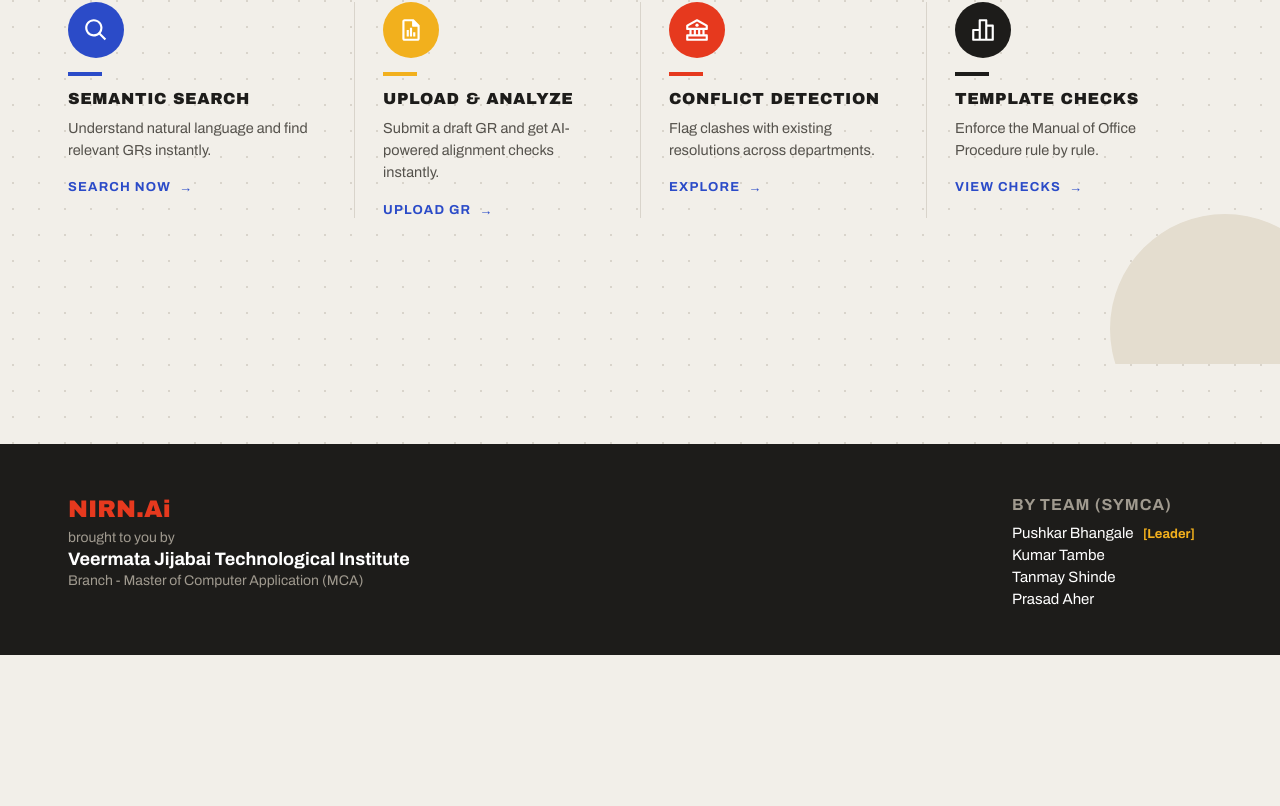
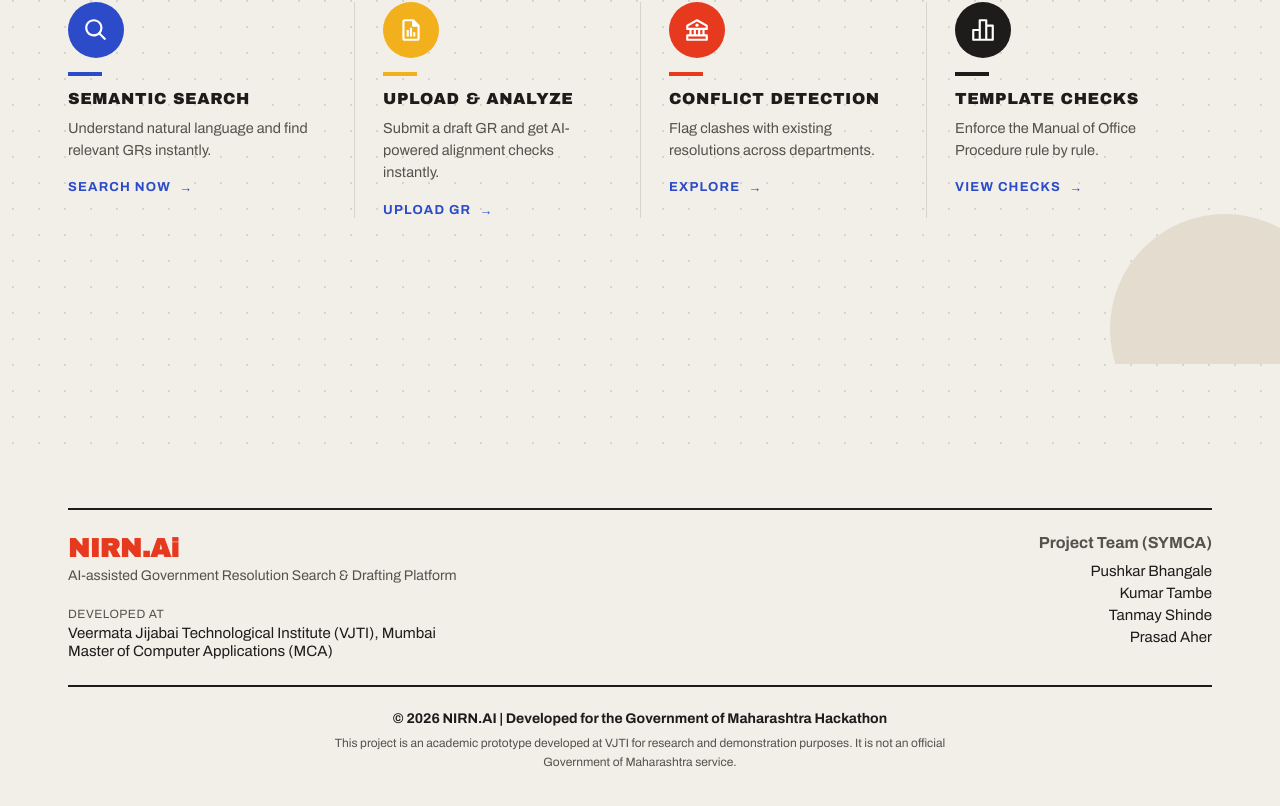
Before and after one commit to Pushkarbhangale15/NIRN.Ai, a React (Vite) app in the folder frontend/: page / in a window 1280 px wide. Shown: the part 714-1520 px from the top of the page. Before the commit the page ends 1369 px from the top, so only its background shows below. Built offline with nearby package versions, Linux system fonts and the light colour scheme; a web font is replaced by a local one.

Commit message:
added team details footer, fixed redirect to official pdf, removed ai copilot button

```diff
--- a/frontend/src/App.jsx
+++ b/frontend/src/App.jsx
@@ -73,21 +73,39 @@ function Footer() {
   const { siteLanguage } = useLanguage();
   return (
     <footer className={`footer ${siteLanguage === 'mr' ? 'lang-mr' : ''}`}>
-      <div className="container footer-content">
+      <div className="container">
+        <hr className="footer-divider" />
+
+        <div className="footer-content">
           <div className="footer-left">
             <div className="footer-brand">NIRN.Ai</div>
-          <p className="footer-text">brought to you by</p>
-          <h4 className="footer-institute">Veermata Jijabai Technological Institute</h4>
-          <p className="footer-branch">Branch - Master of Computer Application (MCA)</p>
+            <div className="footer-tagline">AI-assisted Government Resolution Search & Drafting Platform</div>
+            <div className="footer-section">
+              <span className="footer-label">Developed at</span>
+              <div className="footer-value">Veermata Jijabai Technological Institute (VJTI), Mumbai</div>
+              <div className="footer-value">Master of Computer Applications (MCA)</div>
             </div>
+          </div>
+
           <div className="footer-right">
-          <h4 className="footer-team-title">By Team (SYMCA)</h4>
+            <div className="footer-team-title">Project Team (SYMCA)</div>
             <ul className="footer-team-list">
-            <li>Pushkar Bhangale <span className="leader-tag">[Leader]</span></li>
+              <li>Pushkar Bhangale</li>
               <li>Kumar Tambe</li>
               <li>Tanmay Shinde</li>
               <li>Prasad Aher</li>
             </ul>
+          </div>
+        </div>
+
+        <hr className="footer-divider" />
+
+        <div className="footer-bottom">
+          <p className="footer-copy">© 2026 NIRN.AI | Developed for the Government of Maharashtra Hackathon</p>
+          <p className="footer-disclaimer">
+            This project is an academic prototype developed at VJTI for research and
+            demonstration purposes. It is not an official Government of Maharashtra service.
+          </p>
         </div>
       </div>
     </footer>
--- a/frontend/src/index.css
+++ b/frontend/src/index.css
@@ -1594,11 +1594,16 @@ mark.highlight-mark {
 
 /* ---------------- Footer ---------------- */
 .footer {
-  background: var(--ink);
-  color: #fff;
-  padding: 48px 0;
+  background: var(--cream);
+  color: var(--ink);
+  padding: 40px 0 60px 0;
   margin-top: 80px;
-  border-top: 4px solid var(--ink);
+}
+
+.footer-divider {
+  border: none;
+  border-top: 2px solid var(--ink);
+  margin: 24px 0;
 }
 
 .footer-content {
@@ -1616,39 +1621,53 @@ mark.highlight-mark {
 
 .footer-brand {
   font-family: var(--font-display);
-  font-size: 24px;
+  font-size: 26px;
   color: var(--red);
-  margin-bottom: 8px;
-}
-
-.footer-text {
+  margin-bottom: 6px;
+  font-weight: bold;
+}
+
+.footer-tagline {
   font-size: 14px;
-  color: #a09a8f;
-  margin: 0 0 4px 0;
-}
-
-.footer-institute {
-  font-size: 18px;
-  margin: 0 0 4px 0;
-  font-weight: bold;
-}
-
-.footer-branch {
-  font-size: 14px;
-  color: #a09a8f;
-  margin: 0;
+  color: var(--ink-soft);
+  margin-bottom: 24px;
+}
+
+.footer-section {
+  margin-top: 16px;
+}
+
+.footer-label {
+  font-size: 12px;
+  text-transform: uppercase;
+  color: var(--ink-soft);
+  letter-spacing: 0.5px;
+  display: block;
+  margin-bottom: 4px;
+}
+
+.footer-value {
+  font-size: 15px;
+  color: var(--ink);
+  margin-bottom: 2px;
 }
 
 .footer-right {
-  min-width: 200px;
+  min-width: 260px;
+  text-align: left;
+}
+
+@media (min-width: 768px) {
+  .footer-right {
+    text-align: right;
+  }
 }
 
 .footer-team-title {
   font-size: 16px;
   margin: 0 0 12px 0;
-  color: #a09a8f;
-  text-transform: uppercase;
-  letter-spacing: 1px;
+  color: var(--ink-soft);
+  font-weight: bold;
 }
 
 .footer-team-list {
@@ -1662,12 +1681,32 @@ mark.highlight-mark {
 
 .footer-team-list li {
   font-size: 15px;
-  color: #fff;
+  color: var(--ink);
 }
 
 .footer-team-list .leader-tag {
-  color: var(--yellow);
-  font-weight: bold;
+  color: var(--ink-soft);
   font-size: 13px;
   margin-left: 6px;
-}
+  font-weight: normal;
+}
+
+.footer-bottom {
+  text-align: center;
+  margin-top: 24px;
+}
+
+.footer-copy {
+  font-weight: bold;
+  font-size: 14px;
+  margin-bottom: 8px;
+  color: var(--ink);
+}
+
+.footer-disclaimer {
+  font-size: 12px;
+  color: var(--ink-soft);
+  max-width: 650px;
+  margin: 0 auto;
+  line-height: 1.6;
+}
```
Lines whose indentation alone changed are shown as unchanged.
